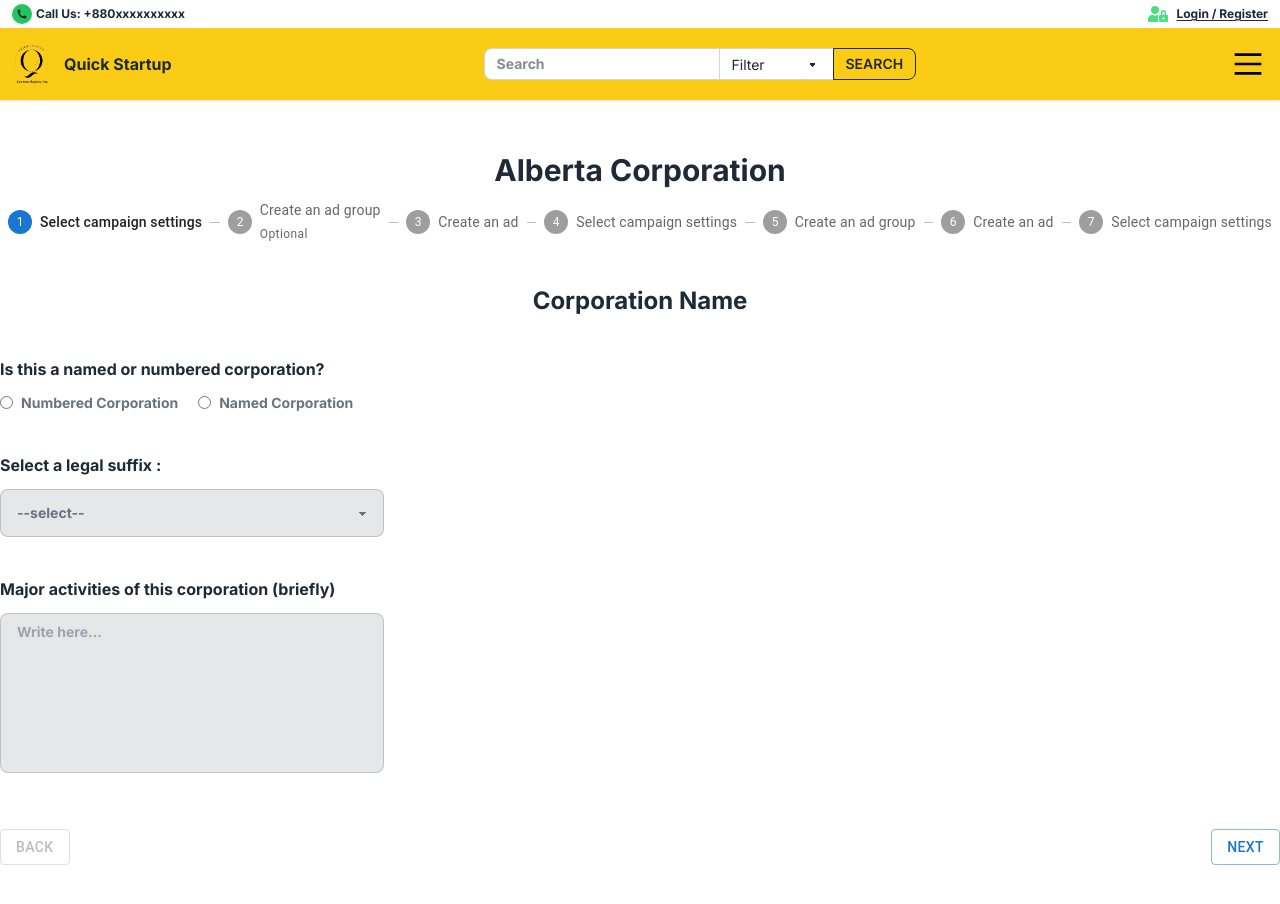
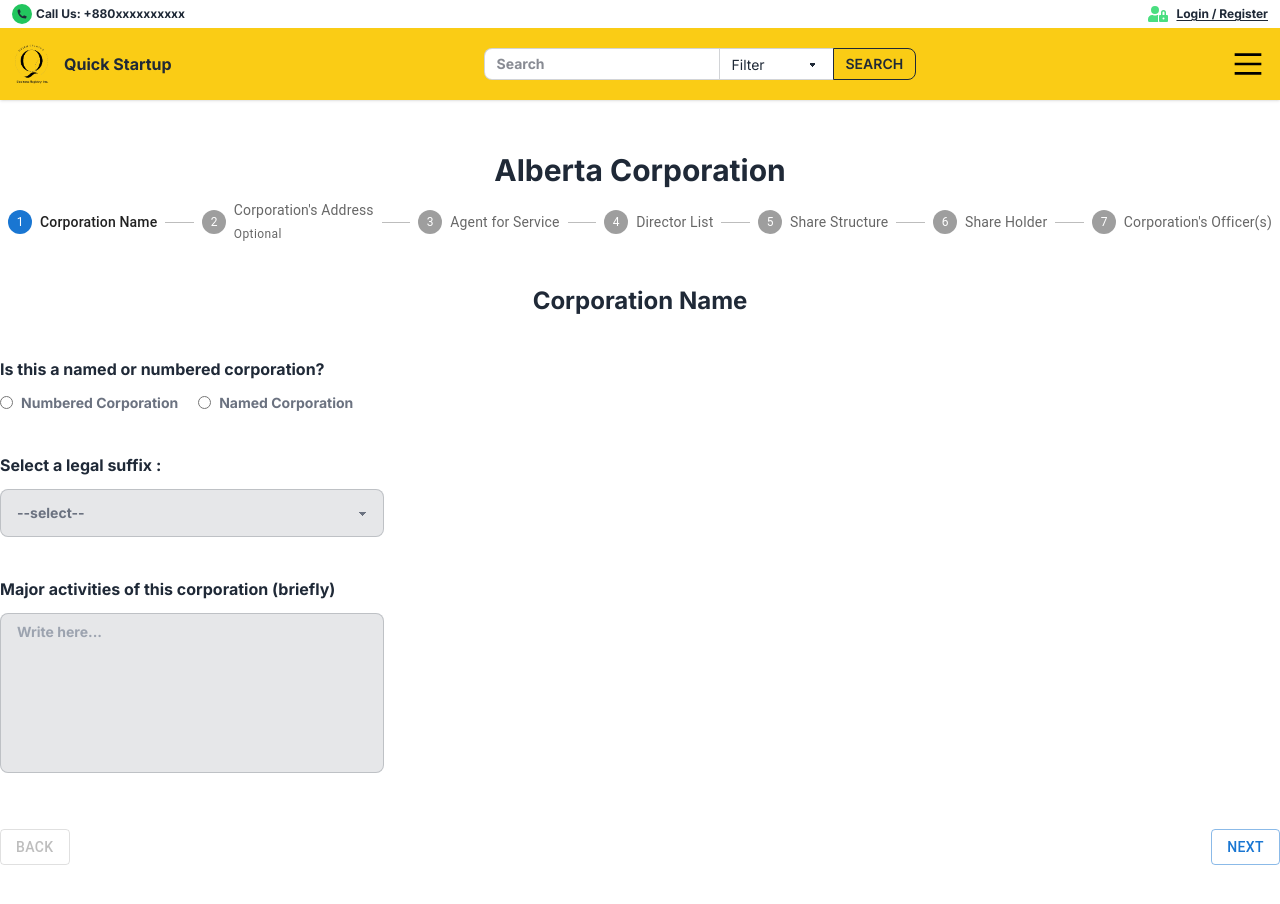
Before and after one commit to Mohammad-Nafis-Abdullah/project-canada-client-side, a Next.js app: page /incorporate/standard-corporation/alberta-corporation in a window 1280 px wide. Built offline with nearby package versions, Linux system fonts and the light colour scheme.

Commit message:
alberta form 3,4,5 created

```diff
--- a/src/app/incorporate/standard-corporation/alberta-corporation/FormContainer.tsx
+++ b/src/app/incorporate/standard-corporation/alberta-corporation/FormContainer.tsx
@@ -16,13 +16,13 @@ import Form6 from "@/components/Incorporation/StandardCorporation/AlbertaCorpora
 import Form7 from "@/components/Incorporation/StandardCorporation/AlbertaCorporation/Form7";
 
 const steps = [
-    "Select campaign settings",
-    "Create an ad group",
-    "Create an ad",
-    "Select campaign settings",
-    "Create an ad group",
-    "Create an ad",
-    "Select campaign settings",
+    "Corporation Name",
+    "Corporation's Address",
+    "Agent for Service",
+    "Director List",
+    "Share Structure",
+    "Share Holder",
+    "Corporation's Officer(s)",
 ];
 
 export default function FormContainer() {
@@ -140,7 +140,7 @@ export default function FormContainer() {
                             color="inherit"
                             variant="outlined"
                             disabled={activeStep === 0}
-                            onClick={()=> {
+                            onClick={() => {
                                 handleBack();
                             }}
                             sx={{ mr: 1 }}
```
